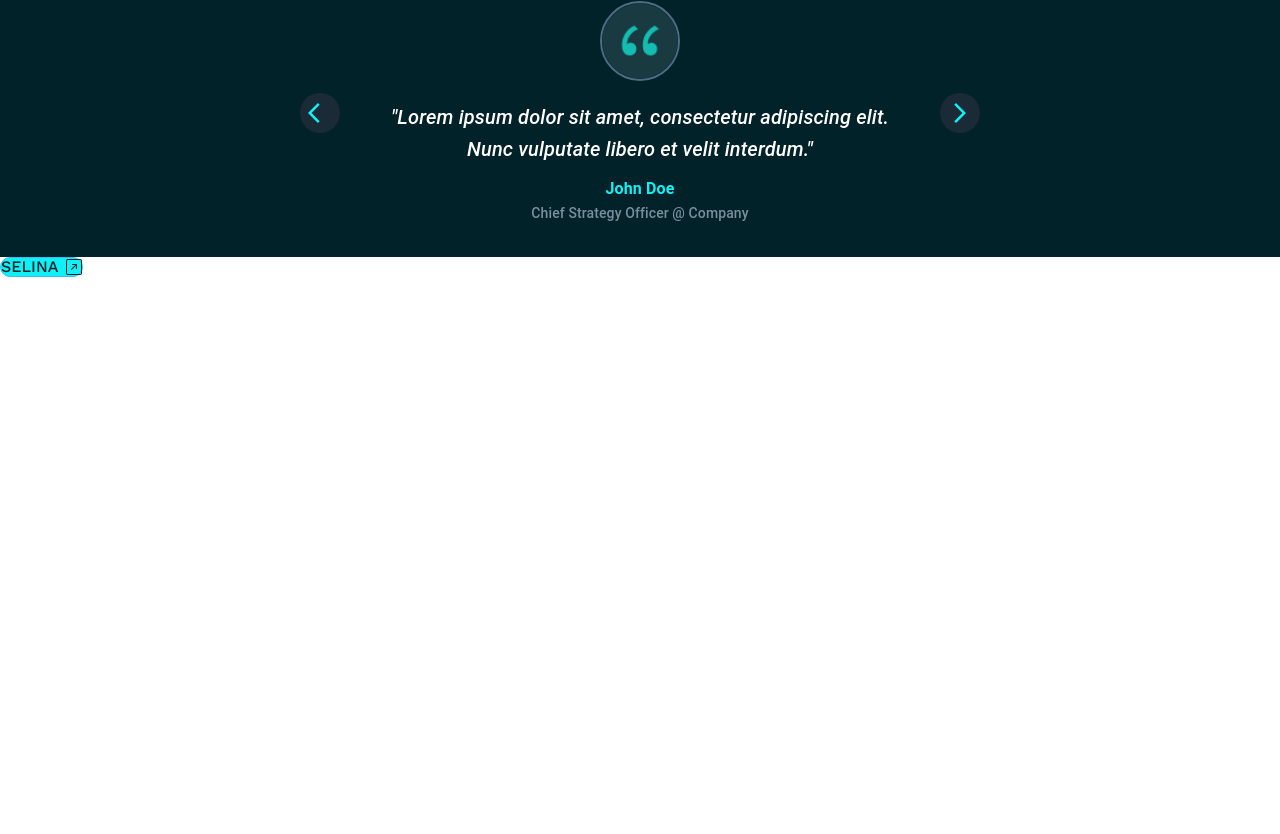
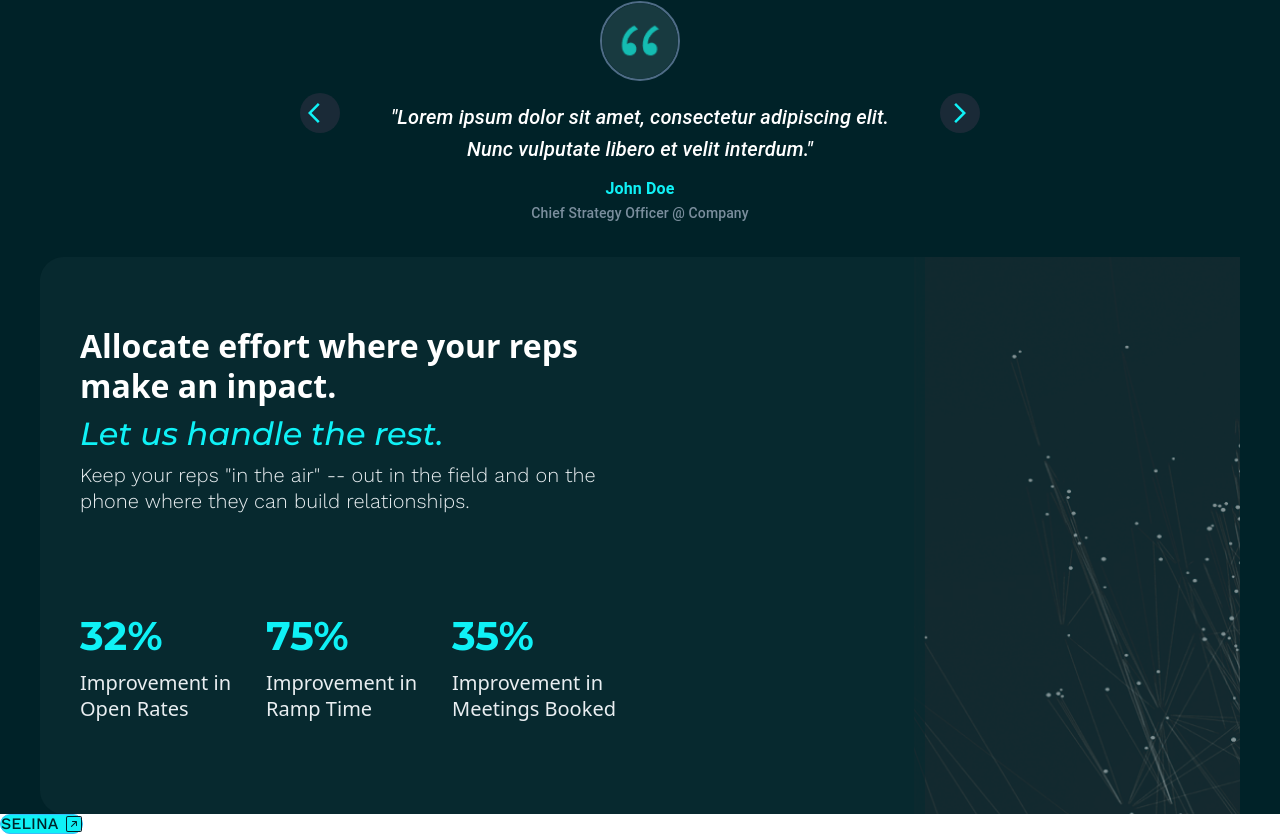
Before and after one commit to selina-islam/WiZiA, a React (Vite) app: page / in a window 1280 px wide. Shown: the part 1895-2729 px from the top of the page. Before the commit the page ends 2172 px from the top, so only its background shows below. Built offline with nearby package versions, Linux system fonts and the light colour scheme.

Commit message:
Effort section done

```diff
--- a/src/App.jsx
+++ b/src/App.jsx
@@ -7,6 +7,7 @@ import Partner from './Components/Partner';
 import Offer from './Components/Offer';
 import Train from './Components/Train';
 import TestimonialCarousel from './Components/Carousel';
+import Effort from './Components/Effort';
 
 
 function App() {
@@ -18,7 +19,8 @@ function App() {
       <Partner />
       <Offer />
       <Train />
-      <TestimonialCarousel/>
+      <TestimonialCarousel />
+      <Effort/>
       <Buttons className="bg-electricCyan border text-deepJungleGreen border-sky-400 flex items-center gap-2">SELINA  <BsArrowUpRightSquare /> </Buttons>
 
     </>
--- /dev/null
+++ b/src/Components/Effort.jsx
@@ -0,0 +1,52 @@
+const Effort = () => {
+  const improvementList = [
+    {
+      percent: "32%",
+      title: "Improvement in Open Rates",
+    },
+    {
+      percent: "75%",
+      title: "Improvement in Ramp Time",
+    },
+    {
+      percent: "35%",
+      title: "Improvement in Meetings Booked",
+    },
+  ];
+  return (
+    <section className="bg-deepJungleGreen">
+      <div className="bg-[url(/thirdcover.png)] bg-no-repeat bg-cover sm:mx-10 mx-8">
+        <div className="sm:pt-[69px] pt-14 sm:pb-[92px] pb-20 sm:px-10 px-5">
+          <div className="sm:space-y-2 space-y-4">
+            <h3 className="font-Montserrat font-semibold text-white text-[28px] sm:text-[32px] sm:leading-10 leading-[34px] -tracking-[1%] max-w-lg">
+              Allocate effort where your reps make an inpact.
+            </h3>
+            <h5 className="text-electricCyan font-[500] italic font-montserrat text-2xl sm:text-[32px] sm:leading-10 leading-7 -tracking-[1%]">
+              Let us handle the rest.
+            </h5>
+            <p className="sm:text-xl text-base font-workSans font-[300] text-secondary sm:leading-[26px] leading-5 max-w-xl">
+              Keep your reps &quot;in the air&quot; -- out in the field and on
+              the phone where they can build relationships.
+            </p>
+          </div>
+          <div className="sm:space-y-2 space-y-4 sm:mt-24 mt-12">
+            <div className="flex sm:flex-row flex-col justify-start items-start sm:items-center gap-3">
+              {improvementList.map((item, i) => (
+                <div key={i} className="sm:w-[174px] w-full space-y-2">
+                  <h1 className="font-montserrat font-bold text-[32px] sm:text-[40px] leading-[41px] sm:leading-[52px] -tracking-[1%] text-electricCyan ">
+                    {item.percent}
+                  </h1>
+                  <p className="text-[#E9EEF1] font-[500] text-[18px] sm:text-xl leading-[23px] sm:leading-[26px] -tracking-[1%] max-w-md">
+                    {item.title}
+                  </p>
+                </div>
+              ))}
+            </div>
+          </div>
+        </div>
+      </div>
+    </section>
+  );
+};
+
+export default Effort;
```
Also changed, not shown: public/thirdcover.png (added).
